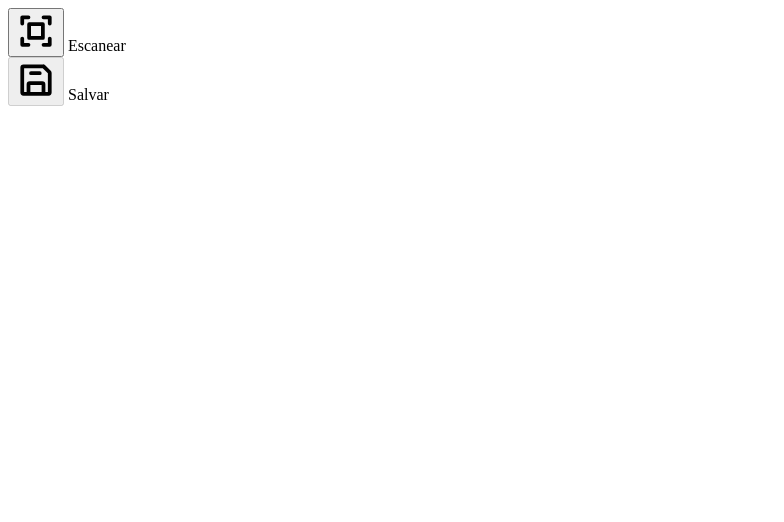
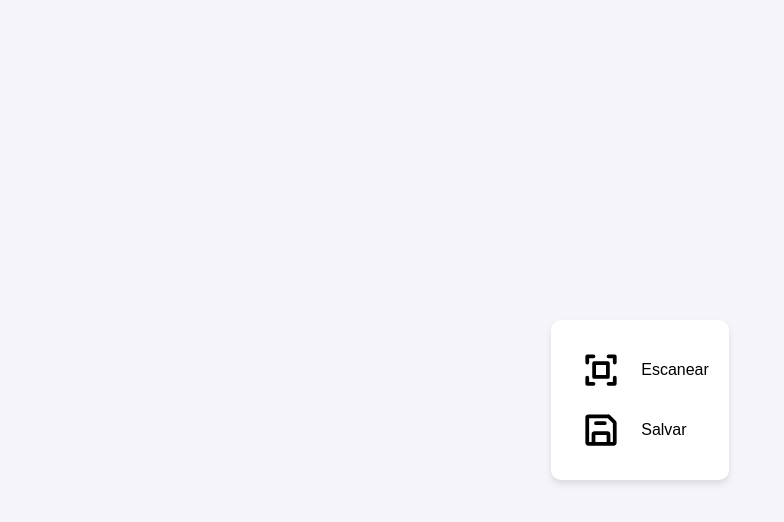
Before and after one commit to tasugvo/Hermes, a browser extension: page index.html in a window 1280 px wide. Shown: the whole page, without its empty margins (0-784 px from the left). Drawn offline with Linux system fonts and the light colour scheme.

Commit message:
💡damn

```diff
--- a/index.html
+++ b/index.html
@@ -3,6 +3,7 @@
 <head>
     <meta charset='utf-8'>
     <link rel="stylesheet" href="style.css">
+    <title>hermes</title>
 </head>
 <body>
 
@@ -18,6 +19,10 @@
             Salvar
         </div>
 
+        <!-- <div class="jammes">
+            <button id="dBugger"><svg xmlns="http://www.w3.org/2000/svg" width="40" height="40" fill="#000000" viewBox="0 0 256 256"><path d="M140,88a16,16,0,1,1,16,16A16,16,0,0,1,140,88ZM100,72a16,16,0,1,0,16,16A16,16,0,0,0,100,72Zm120,72a91.84,91.84,0,0,1-2.34,20.64L236.81,173a12,12,0,0,1-9.62,22l-18-7.85a92,92,0,0,1-162.46,0l-18,7.85a12,12,0,1,1-9.62-22l19.15-8.36A91.84,91.84,0,0,1,36,144v-4H16a12,12,0,0,1,0-24H36v-4a91.84,91.84,0,0,1,2.34-20.64L19.19,83a12,12,0,0,1,9.62-22l18,7.85a92,92,0,0,1,162.46,0l18-7.85a12,12,0,1,1,9.62,22l-19.15,8.36A91.84,91.84,0,0,1,220,112v4h20a12,12,0,0,1,0,24H220ZM60,116H196v-4a68,68,0,0,0-136,0Zm56,94.92V140H60v4A68.1,68.1,0,0,0,116,210.92ZM196,144v-4H140v70.92A68.1,68.1,0,0,0,196,144Z"></path></svg></button>
+            Debugar
+        </div> -->
         <!-- <span id="james"></span> -->
     </div>
     <script type="module" src="script/engine.js" defer></script>
--- a/script/engine.js
+++ b/script/engine.js
@@ -1,4 +1,15 @@
 // Função para obter o conteúdo dos contatos
+const [wpp] = await chrome.tabs.query({active: true, currentWindow: true});
+
+chrome.scripting.executeScript({target: {tabId: wpp.id},function: getNumbers,}).then(()=>console.log("script injected"));
+
+
+
+
+
+
+
+
 function getContent() {
     let content = '';
     for(a in window.sContacts)
@@ -9,6 +20,13 @@ function getContent() {
 // Função de inicialização
 function init() {
     let content;
+
+    // const jammes = document.querySelector("#jammes")
+    // jammes.addEventListener("click", ()=>{
+    //     console.log(tab);
+    //     console.log(1);
+    // })
+
 
     const saveButton = document.querySelector("#saveButton")
     saveButton.disabled = true;
@@ -84,3 +102,6 @@ function getNumbers() {
 }
 
 init(); // Chama a função de inicialização
+
+
+//substituir o
--- a/style.css
+++ b/style.css
@@ -0,0 +1,62 @@
+/* style.css */
+body {
+    margin: 0;
+    padding: 0;
+    font-family: Arial, sans-serif;
+    display: flex;
+    justify-content: center;
+    align-items: center;
+    height: 100vh;
+    background-color: #f4f4f9;
+}
+
+.elementos {
+    /* display: flex; */
+    flex-direction: column;
+    align-items: flex-end;
+    gap: 10px;
+    background-color: #fff;
+    padding: 20px;
+    border-radius: 10px;
+    box-shadow: 0 4px 6px rgba(0, 0, 0, 0.1);
+}
+
+.buttons {
+    display: flex;
+    align-items: center;
+    gap: 10px;
+    width: 100%;
+}
+
+.buttons button {
+    display: flex;
+    align-items: center;
+    justify-content: center;
+    background: none;
+    border: none;
+    padding: 10px;
+    cursor: pointer;
+    transition: transform 0.2s, box-shadow 0.2s;
+}
+
+.buttons button:focus {
+    outline: none;
+}
+
+.buttons svg {
+    transition: fill 0.2s;
+}
+
+.buttons:active svg {
+    fill: #007bff;
+}
+
+.buttons span {
+    font-size: 16px;
+    color: #333;
+    margin-left: 10px;
+}
+
+.buttons:active {
+    transform: translateY(3px);
+}
```
Also changed, not shown: manifest.json.
